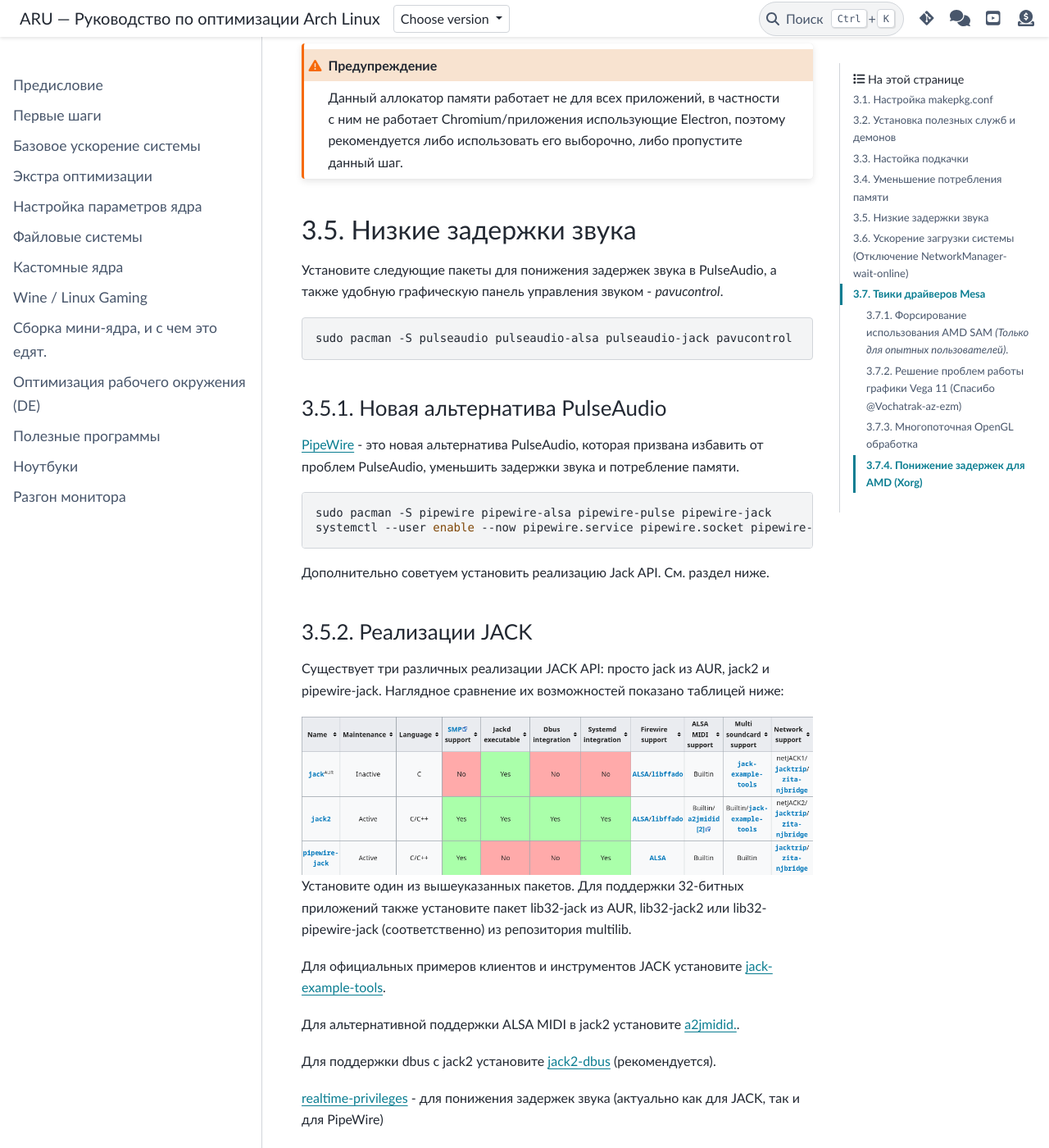
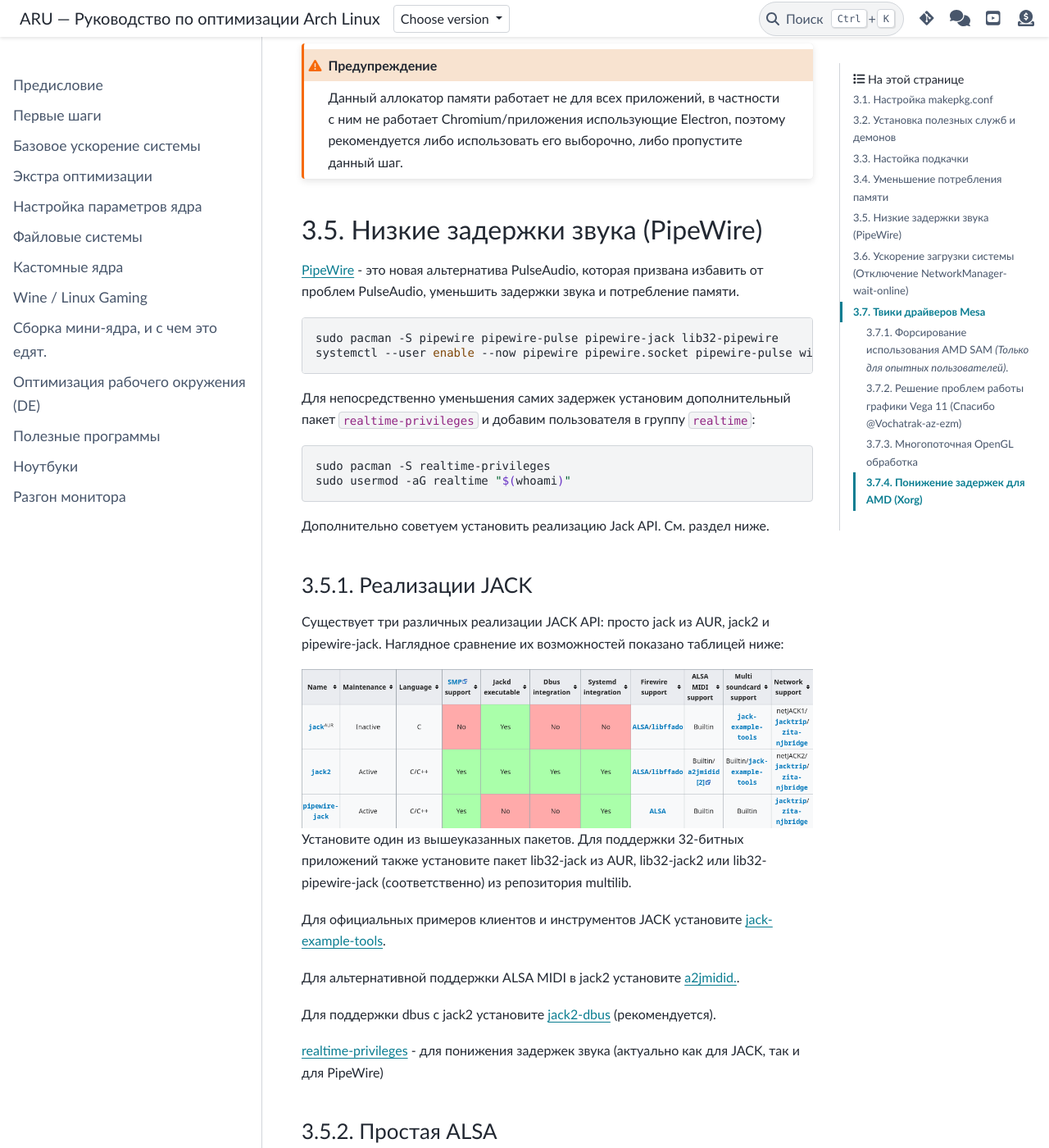
Before and after one commit to ventureoo/ARU, a Sphinx documentation site: the page built from docs/source/generic-system-acceleration.rst, in a window 1280 px wide and 1400 px high, scrolled down 7264 px. Shown: the whole window at 82% size. Built offline with Sphinx 7.4.7 and the PyData theme 0.15.4, drawn with Linux system fonts in a browser that asks for light colours.

Commit message:
generic-system-acceleration: Replace pulseaudio with PipeWire

```diff
--- a/docs/source/generic-system-acceleration.rst
+++ b/docs/source/generic-system-acceleration.rst
@@ -333,33 +333,26 @@
    Electron, поэтому рекомендуется либо использовать его выборочно,
    либо пропустите данный шаг.
 
-.. index:: lowlatency, audio, pusleaudio
+.. index:: installation, lowlatency, audio, pipewire
 .. _lowlatency-audio:
 
-=============================
-Низкие задержки звука
-=============================
-
-Установите следующие пакеты для понижения задержек звука в PulseAudio,
-а также удобную графическую панель управления звуком -  *pavucontrol*.
-
-::
-
-  sudo pacman -S pulseaudio pulseaudio-alsa pulseaudio-jack pavucontrol
-
-.. index:: installation, lowlatency, audio, pipewire
-.. _pipewire-installation:
-
-------------------------------
-Новая альтернатива PulseAudio
-------------------------------
+==================================
+Низкие задержки звука (PipeWire)
+==================================
 
 `PipeWire <https://wiki.archlinux.org/title/PipeWire_(Русский)>`_ -
 это новая альтернатива PulseAudio, которая призвана избавить от
 проблем PulseAudio, уменьшить задержки звука и потребление памяти. ::
 
-  sudo pacman -S pipewire pipewire-alsa pipewire-pulse pipewire-jack
-  systemctl --user enable --now pipewire.service pipewire.socket pipewire-pulse.service wireplumber.service
+  sudo pacman -S pipewire pipewire-pulse pipewire-jack lib32-pipewire
+  systemctl --user enable --now pipewire pipewire.socket pipewire-pulse wireplumber
+
+Для непосредственно уменьшения самих задержек установим дополнительный
+пакет ``realtime-privileges`` и добавим пользователя в группу
+``realtime``::
+
+  sudo pacman -S realtime-privileges
+  sudo usermod -aG realtime "$(whoami)"
 
 Дополнительно советуем установить реализацию Jack API. См. раздел
 ниже.
```
